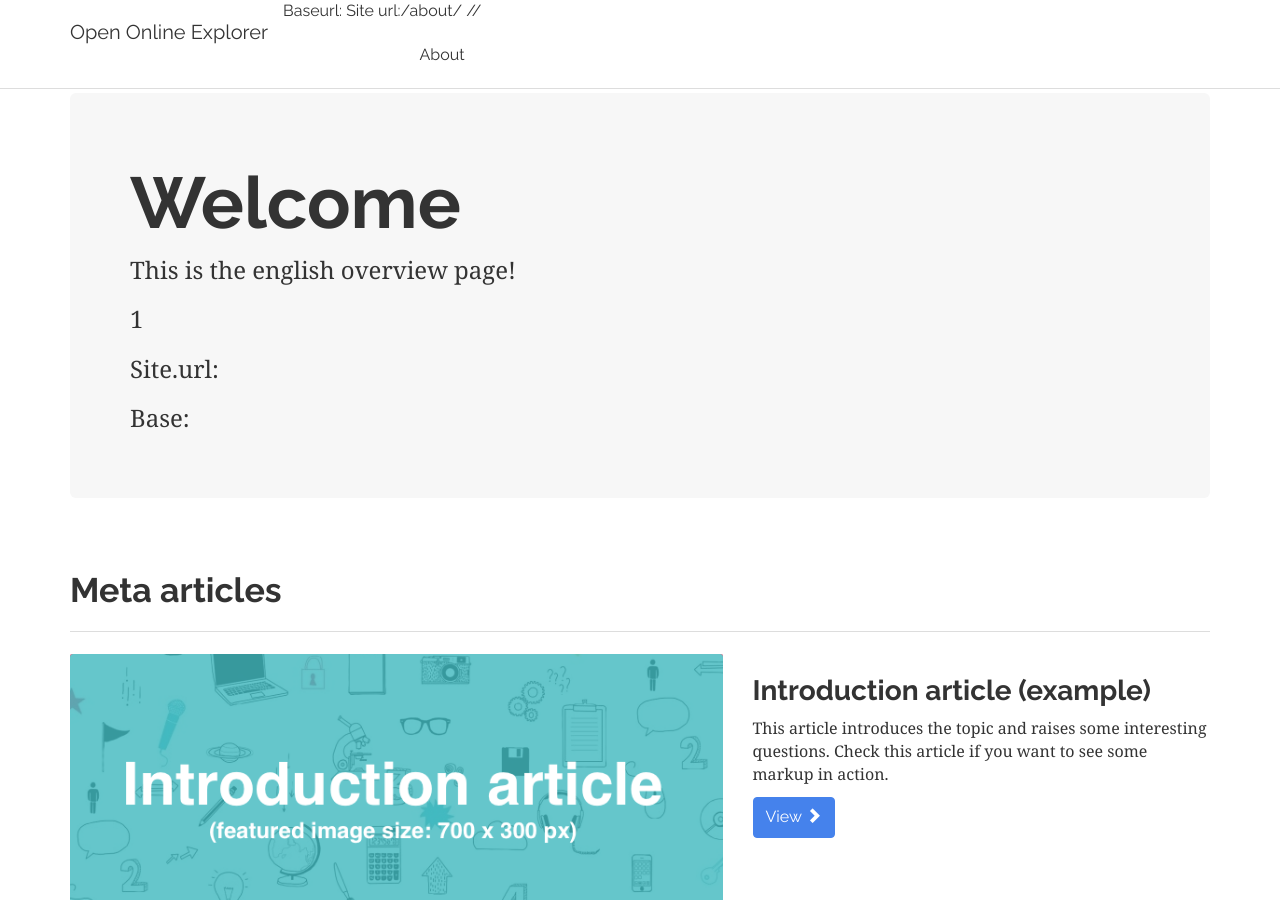
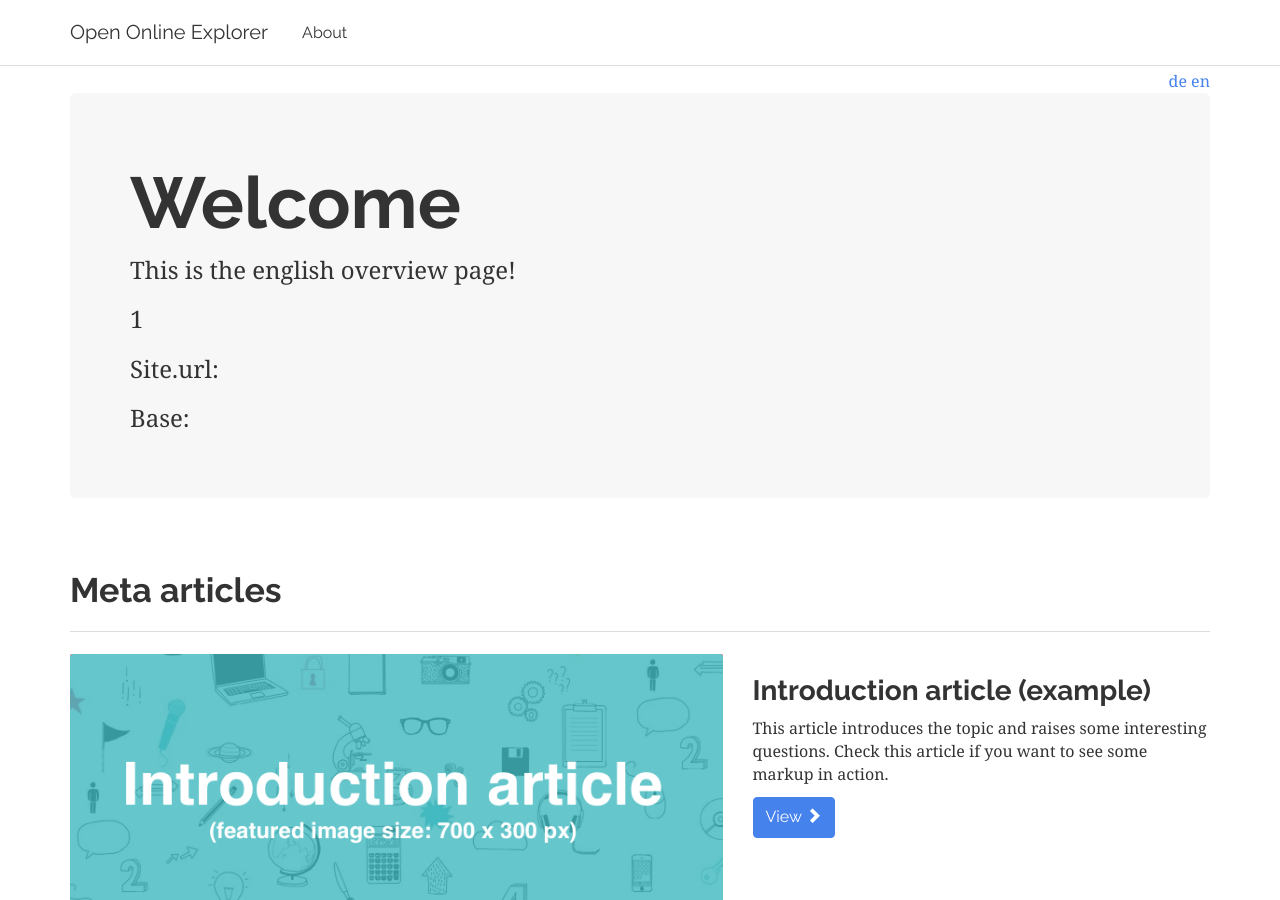
Before and after one commit to programmieraffe/digital-storytelling-beispiel, a Jekyll site: the page built from index.html, in a window 1280 px wide and 900 px high. Built offline with Jekyll 4.4.1, drawn with Linux system fonts in a browser that asks for light colours.

Commit message:
Update header.html

```diff
--- a/_includes/header.html
+++ b/_includes/header.html
@@ -1,5 +1,3 @@
-
-
 <!-- Navigation -->
 <nav class="navbar navbar-inverse navbar-fixed-top" role="navigation">
     <div class="container">
@@ -11,9 +9,7 @@
                 <span class="icon-bar"></span>
                 <span class="icon-bar"></span>
             </button>
-            <a class="navbar-brand" href="{{site.baseurl}}/{{ site.index[page.lang] }}">{{ site.title[page.lang] }}</a>
-            Baseurl: {{site.baseurl}}
-            Site url: {{github.site.url}}
+            <a class="navbar-brand" href="{{site.baseurl}}{{ site.index[page.lang] }}">{{ site.title[page.lang] }}</a>
         </div>
         <!-- Collect the nav links, forms, and other content for toggling -->
         <div class="collapse navbar-collapse" id="bs-example-navbar-collapse-1">
@@ -23,8 +19,7 @@
                 {% if my_page.title %}
                   {% if my_page.ref != 'overview' %}
                   <li>
-                      {{my_page.url}} // {{github.site.url}}
-                    <a class="page-link" href="{{site.baseurl}}/{{my_page.url}}">{{ my_page.title }}</a>
+                    <a class="page-link" href="{{site.baseurl}}{{my_page.url}}">{{ my_page.title }}</a>
                   </li>
                   {% endif %}
                 {% endif %}
```
